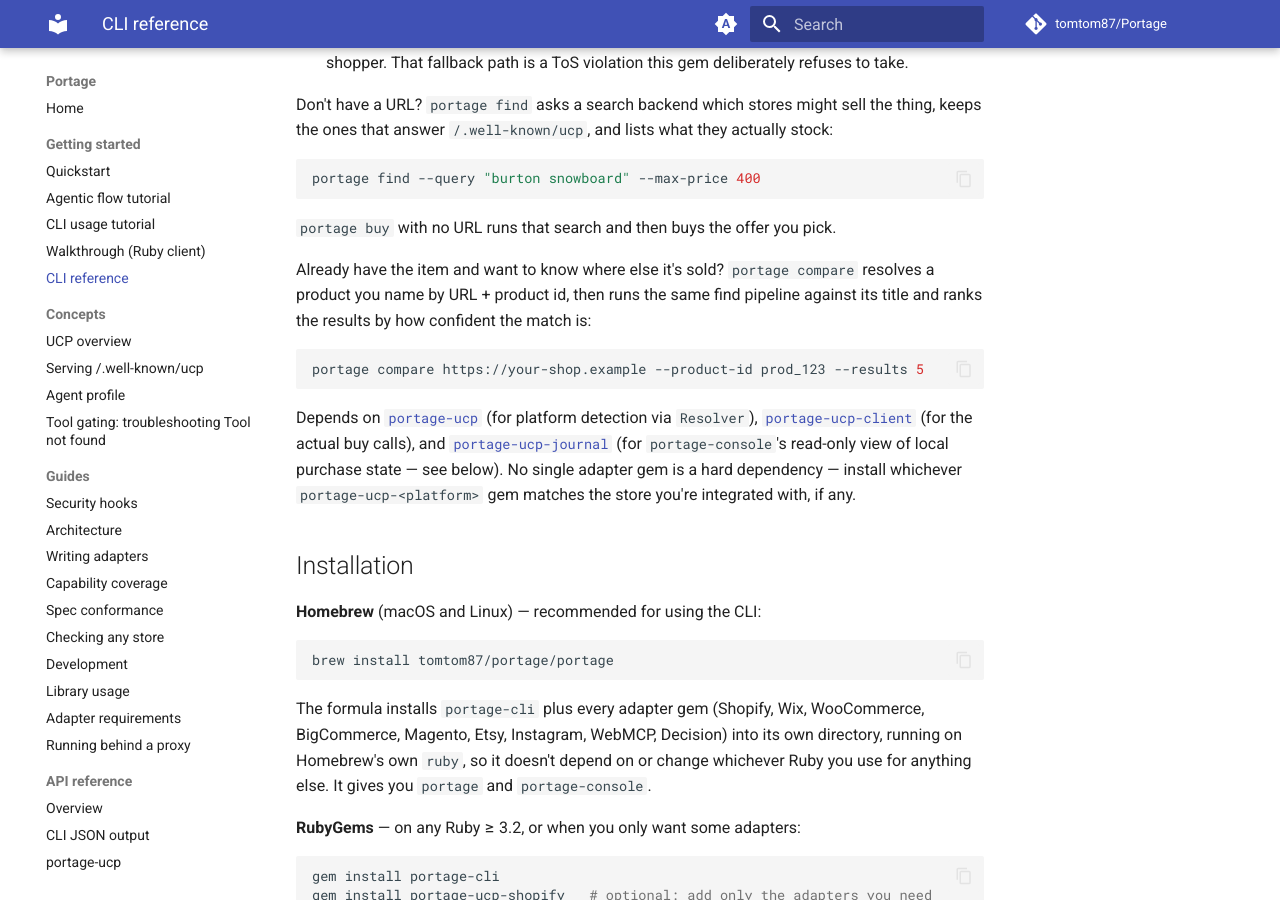
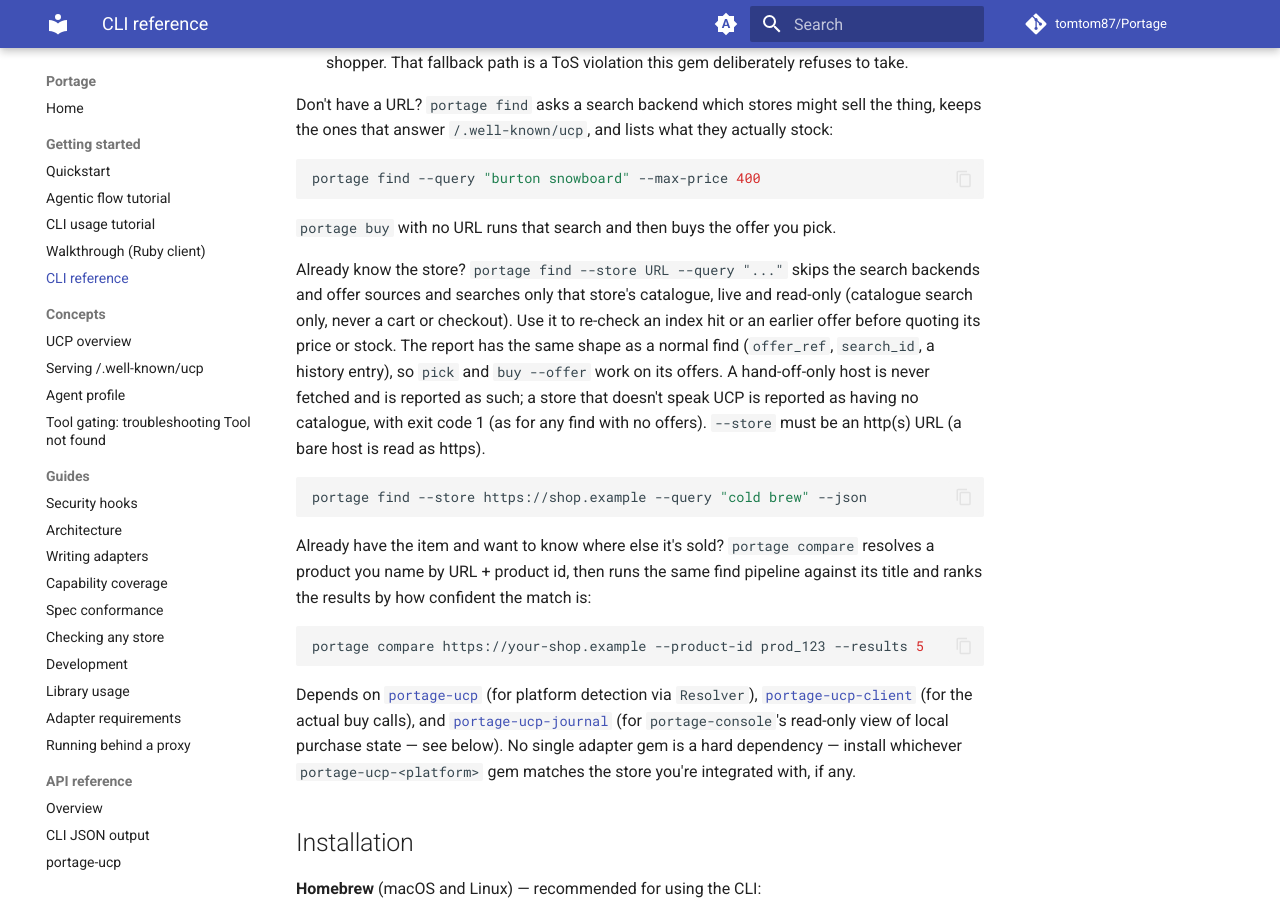
Before and after one commit to tomtom87/Portage, an MkDocs documentation site: the page built from docs/cli-reference.md, in a window 1280 px wide and 900 px high, scrolled down 587 px. Built offline with MkDocs 1.6.1 and Material for MkDocs 9.7.7, drawn with Linux system fonts in a browser that asks for light colours; comment, search, counter and statistics services are not loaded; some of the changed text lies outside the part shown.

Commit message:
Document find --store and use it for live re-checks in the skills

````diff
--- a/portage-cli/README.md
+++ b/portage-cli/README.md
@@ -28,6 +28,20 @@ portage find --query "burton snowboard" --max-price 400
 ```
 
 `portage buy` with no URL runs that search and then buys the offer you pick.
+
+Already know the store? `portage find --store URL --query "..."` skips the search
+backends and offer sources and searches only that store's catalogue, live and
+read-only (catalogue search only, never a cart or checkout). Use it to re-check
+an index hit or an earlier offer before quoting its price or stock. The report
+has the same shape as a normal find (`offer_ref`, `search_id`, a history entry),
+so `pick` and `buy --offer` work on its offers. A hand-off-only host is never
+fetched and is reported as such; a store that doesn't speak UCP is reported as
+having no catalogue, with exit code 1 (as for any find with no offers). `--store`
+must be an http(s) URL (a bare host is read as https).
+
+```bash
+portage find --store https://shop.example --query "cold brew" --json
+```
 
 Already have the item and want to know where else it's sold? `portage compare`
 resolves a product you name by URL + product id, then runs the same
@@ -131,6 +145,7 @@ portage buy --offer REF [--qty N] [--yes] [--dry-run] ...
 portage buy --quote QUOTE_ID --yes [--json] ...
 portage buy --query "..." [--store URL] [--max-price N] [--limit N] ...
 portage find --query "..." [--max-price N] [--limit N] [--json]
+portage find --store URL --query "..." [--max-price N] [--json]
 portage compare <url> --product-id ID [--id VALUE ...] [--results N]
                        [--max-price N] [--json]
 portage check <url> [--json]
````
Also changed, not shown: docs/api/cli-json.md (+5 -1 lines), docs/plans/local-catalogue.md (+1 -1 lines), plugins/buy/skills/buy/SKILL.md (+3 -3 lines), plugins/buy/skills/shop-research/SKILL.md (+3 -2 lines), skills/browse-via-ucp/SKILL.md (+1 -1 lines), 1 other file.
